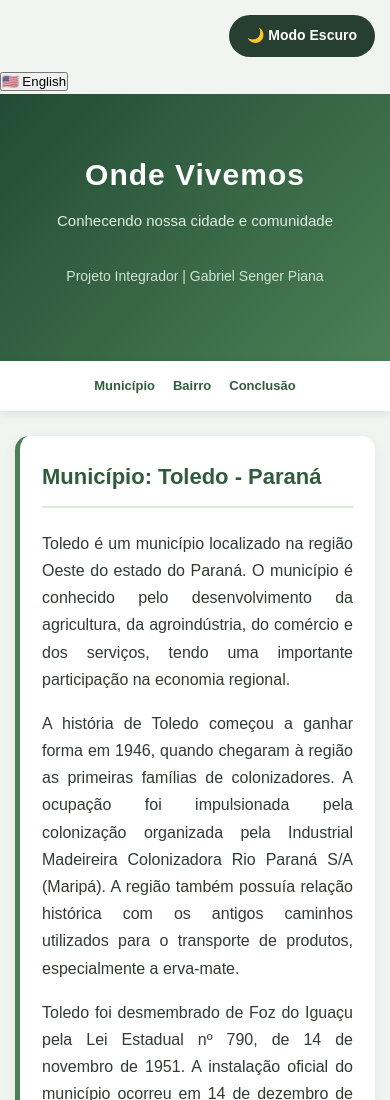
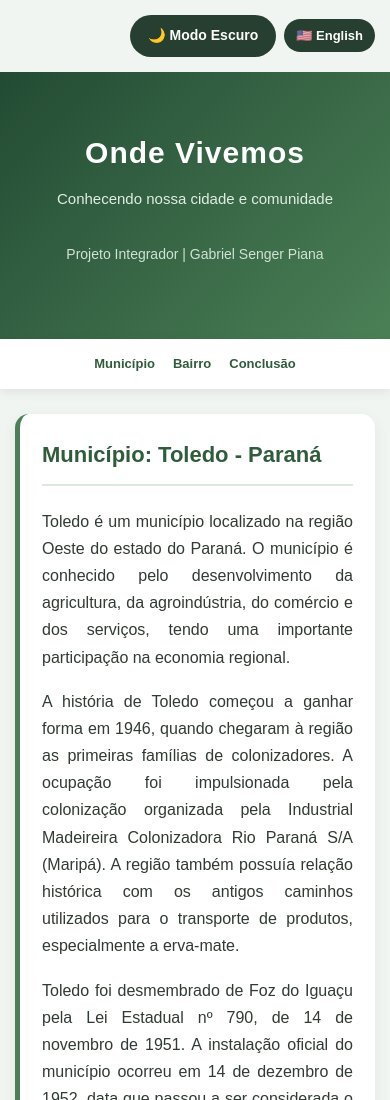
Before and after one commit to PI-2026-grupo12/projeto-queimadas, a plain HTML site: page gabb.html in a window 390 px wide. Shown: the top 1100 px of the page. Drawn offline with Linux system fonts and the light colour scheme.

Commit message:
Add styles for theme and language buttons

```diff
--- a/gabb.css
+++ b/gabb.css
@@ -284,3 +284,53 @@ body:has(#modo-escuro:checked) .botao-tema:hover {
         margin-right: 15px;
     }
 }
+
+.controles-topo {
+    display: flex;
+    justify-content: flex-end;
+    align-items: center;
+    gap: 12px;
+    margin: 15px 6% 10px;
+}
+
+.controles-topo .botao-tema {
+    margin: 0;
+}
+
+.botao-idioma {
+    padding: 9px 18px;
+    background-color: #263f30;
+    color: white;
+    border: none;
+    border-radius: 25px;
+    cursor: pointer;
+    font-size: 14px;
+    font-weight: bold;
+    transition: 0.3s;
+}
+
+.botao-idioma:hover {
+    background-color: #42684d;
+    transform: scale(1.04);
+}
+
+body:has(#modo-escuro:checked) .botao-idioma {
+    background-color: #e4e9e4;
+    color: #1b2b20;
+}
+
+body:has(#modo-escuro:checked) .botao-idioma:hover {
+    background-color: #c6d8c9;
+}
+
+@media (max-width: 600px) {
+    .controles-topo {
+        margin: 15px;
+        gap: 8px;
+    }
+
+    .botao-idioma {
+        padding: 9px 12px;
+        font-size: 13px;
+    }
+}
```
